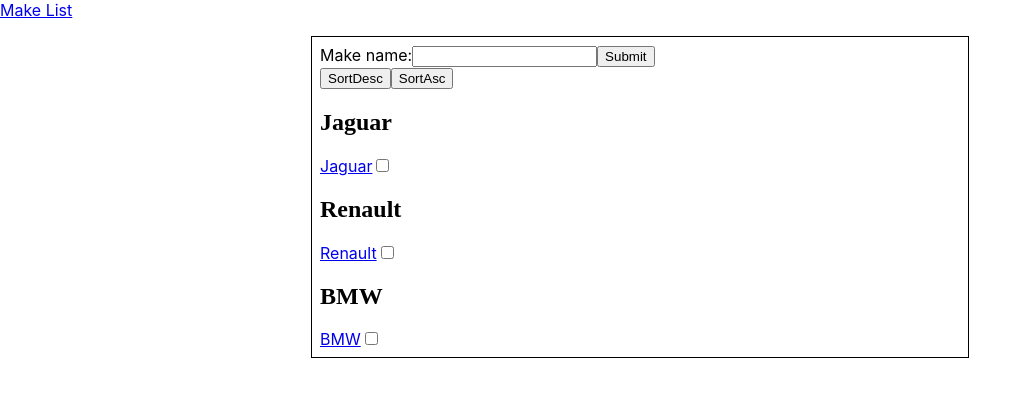
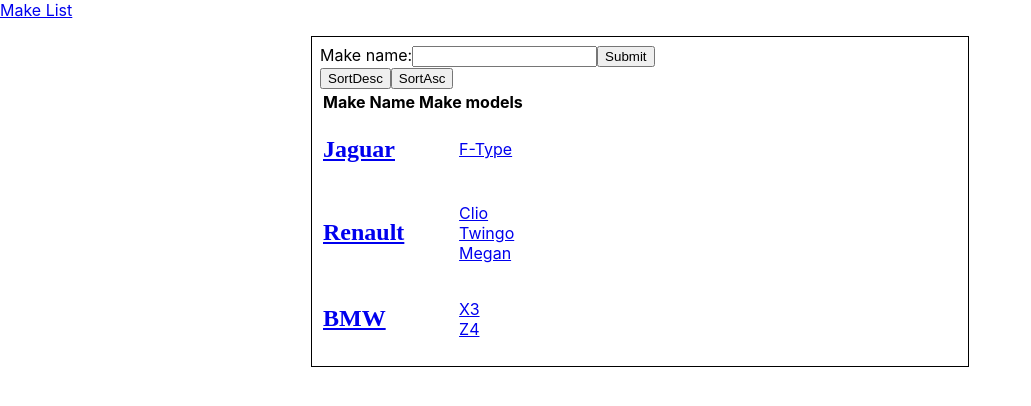
Before and after one commit to benedikt-orsolic/react-mobx, a React (Create React App) app: page / in a window 1280 px wide. Shown: the top 406 px of the page, without its empty margins (0-1031 px from the left). Built offline with nearby package versions, Linux system fonts and the light colour scheme.

Commit message:
Display make list as table

```diff
--- a/src/Pages/MakeList.jsx
+++ b/src/Pages/MakeList.jsx
@@ -29,17 +29,23 @@
             <input type="submit" value="SortDesc" onClick={() => MakeStore.sort('descending')} />
             <input type="submit" value="SortAsc" onClick={() => MakeStore.sort('ascending')} />
 
-            {MakeStore.list.map(el => {
-                return( <div key={el.id}>
+            <table>
+                <tr>
+                    <th>Make Name</th>
+                    <th>Make models</th>
+                </tr>
+                {MakeStore.list.map(el => {
+                    return( <tr key={el.id}>
 
-                    <h2 className={styles.makeName}>{el.name}</h2>
-                    <Link to={'make/' + el.id} >{el.name}</Link>
+                        <td><Link to={'make/' + el.id} >
+                            <h2 className={styles.makeName}>{el.name}</h2>
+                        </Link></td>
 
-                    { uiStore.initKey(el.id)}
-                    <input type="checkbox" onChange={() => uiStore.changeToggle(el.id)}></input>
-                    { uiStore.toggleList[el.id] ? <ModelList makeId={el.id} /> : null}
-                </div>)
-            })}
+
+                        <td><ModelList makeId={el.id} /></td>
+                    </tr>)
+                })}
+            </table>
 
         </section>
     );
```
